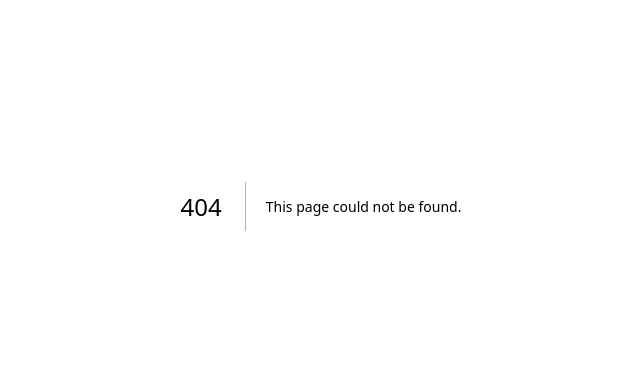
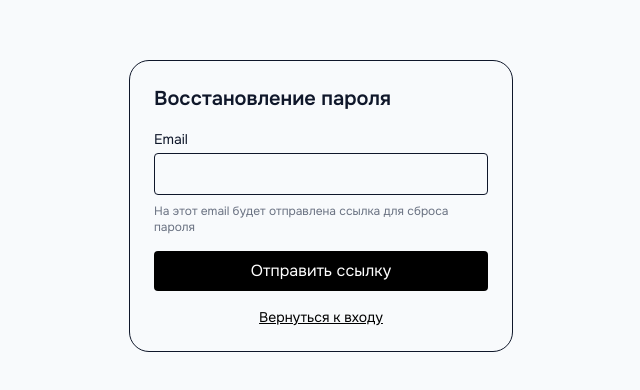
Before and after one commit to apaltseff-maker/igla-app, a Next.js app: page /auth/forgot-password in a window 1280 px wide. Before the commit this address had no page. Shown: the part 194-584 px from the top of the page, without its empty margins (319-959 px from the left). Built offline with nearby package versions, Linux system fonts and the light colour scheme; no server answers.

Commit message:
feat: add forgot password page

```diff
--- /dev/null
+++ b/src/app/auth/forgot-password/page.tsx
@@ -0,0 +1,120 @@
+'use client';
+
+import { useState, useMemo } from 'react';
+import { createClient } from '@/lib/supabase/client';
+import { useRouter } from 'next/navigation';
+import Link from 'next/link';
+
+export default function ForgotPasswordPage() {
+  const router = useRouter();
+  const [initError, setInitError] = useState<string | null>(null);
+
+  const supabase = useMemo(() => {
+    try {
+      return createClient();
+    } catch (error) {
+      const errorMessage = error instanceof Error ? error.message : 'Unknown error';
+      console.error('Failed to create Supabase client:', error);
+      setInitError(errorMessage);
+      return null;
+    }
+  }, []);
+
+  const [email, setEmail] = useState('');
+  const [loading, setLoading] = useState(false);
+  const [error, setError] = useState<string | null>(null);
+  const [success, setSuccess] = useState(false);
+
+  async function onSubmit(e: React.FormEvent) {
+    e.preventDefault();
+    if (!supabase) {
+      setError('Supabase client не инициализирован.');
+      return;
+    }
+
+    setLoading(true);
+    setError(null);
+
+    // Get the redirect URL
+    const redirectUrl = typeof window !== 'undefined'
+      ? `${window.location.origin}/auth/callback`
+      : 'http://localhost:3000/auth/callback';
+
+    // Send password reset email
+    const { error: resetError } = await supabase.auth.resetPasswordForEmail(email, {
+      redirectTo: redirectUrl,
+    });
+
+    setLoading(false);
+
+    if (resetError) {
+      setError(resetError.message);
+      return;
+    }
+
+    setSuccess(true);
+  }
+
+  if (success) {
+    return (
+      <main className="min-h-screen flex items-center justify-center p-6">
+        <div className="w-full max-w-sm space-y-4 border rounded-lg p-6 text-center">
+          <div className="text-green-600 font-semibold">
+            Письмо отправлено!
+          </div>
+          <div className="text-sm text-gray-600">
+            Проверьте почту {email} и перейдите по ссылке для сброса пароля.
+          </div>
+          <Link href="/login" className="text-black underline text-sm">
+            Вернуться к входу
+          </Link>
+        </div>
+      </main>
+    );
+  }
+
+  return (
+    <main className="min-h-screen flex items-center justify-center p-6">
+      <form onSubmit={onSubmit} className="w-full max-w-sm space-y-4 border rounded-lg p-6">
+        <h1 className="text-xl font-semibold">Восстановление пароля</h1>
+
+        {initError && (
+          <div className="text-sm text-red-600 bg-red-50 p-3 rounded border border-red-200">
+            <strong>Ошибка инициализации:</strong> {initError}
+          </div>
+        )}
+
+        <label className="block space-y-1">
+          <div className="text-sm">Email</div>
+          <input
+            className="w-full border rounded px-3 py-2"
+            type="email"
+            value={email}
+            onChange={(e) => setEmail(e.target.value)}
+            autoComplete="email"
+            required
+          />
+          <div className="text-xs text-gray-500 mt-1">
+            На этот email будет отправлена ссылка для сброса пароля
+          </div>
+        </label>
+
+        {error && !initError && <div className="text-sm text-red-600">{error}</div>}
+
+        <button
+          className="w-full rounded bg-black text-white py-2 disabled:opacity-60"
+          disabled={loading}
+          type="submit"
+        >
+          {loading ? 'Отправляем…' : 'Отправить ссылку'}
+        </button>
+
+        <div className="text-center text-sm text-gray-600">
+          <Link href="/login" className="text-black underline">
+            Вернуться к входу
+          </Link>
+        </div>
+      </form>
+    </main>
+  );
+}
--- a/src/app/login/page.tsx
+++ b/src/app/login/page.tsx
@@ -123,6 +123,12 @@ function LoginForm() {
         )}
         {error && !initError && <div className="text-sm text-red-600">{error}</div>}
 
+        <div className="text-right text-sm">
+          <Link href="/auth/forgot-password" className="text-gray-600 hover:text-black underline">
+            Забыли пароль?
+          </Link>
+        </div>
+
         <button
           className="w-full rounded bg-black text-white py-2 disabled:opacity-60"
           disabled={loading}
```
